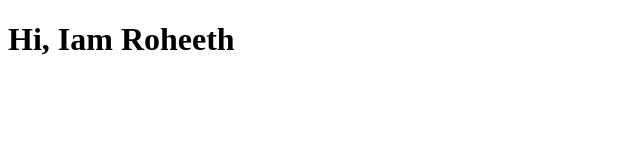
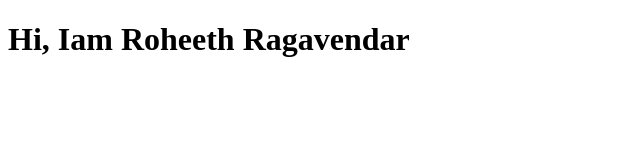
Before and after one commit to roheethragavendar/smaplerepo, a plain HTML site: page index.html in a window 1280 px wide. Shown: the whole page, without its empty margins (0-640 px from the left). Drawn offline with Linux system fonts and the light colour scheme.

Commit message:
fix : changed my full name

```diff
--- a/index.html
+++ b/index.html
@@ -6,6 +6,8 @@
     <title>Document</title>
 </head>
 <body>
-    <h1>Hi, Iam Roheeth</h1>
+    <h1>Hi, Iam Roheeth Ragavendar
+
+    </h1>
 </body>
 </html>
```
